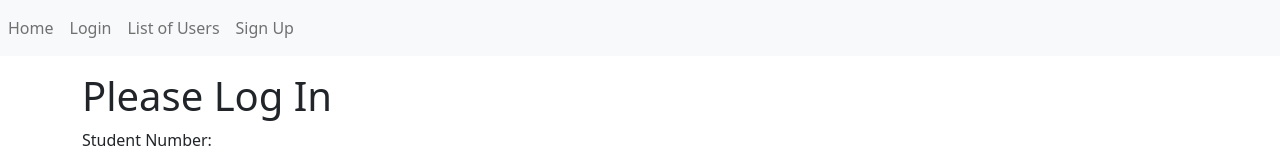
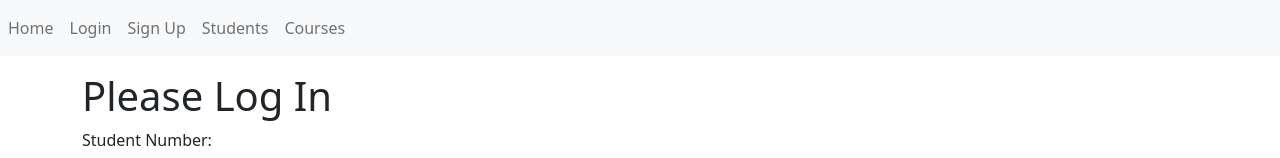
Before and after one commit to Kjumar/comp308assignment2, a React (Create React App) app in the folder react-app/: page /login in a window 1280 px wide. Shown: the top 158 px of the page. Built offline with nearby package versions, Linux system fonts and the light colour scheme; no server answers.

Commit message:
elevated auth status to main page

```diff
--- a/react-app/src/App.js
+++ b/react-app/src/App.js
@@ -1,5 +1,6 @@
-import React from 'react';
+import React, { useState, useEffect } from 'react';
 import {BrowserRouter as Router, Switch, Route, Link, Redirect} from "react-router-dom";
+import axios from 'axios';
 //
 import {Navbar, Nav} from 'react-bootstrap';
 import 'bootstrap/dist/css/bootstrap.min.css';
@@ -16,6 +17,27 @@ import EditStudent from './components/EditStudent';
 import ShowCourse from './components/ShowCourse';
 
 function App() {
+  const [loggedIn, setLoggedIn] = useState('auth');
+  //check if the user already logged-in
+  const readCookie = async () => {
+    axios.get('/read_cookie')
+      .then(result => {
+        //check if the user has logged in
+        if(result.data.screen !== 'auth')
+        {
+          setLoggedIn(result.data.screen);
+        }
+      }).catch((error) => {
+        console.log(error);
+        setLoggedIn('auth');
+      });
+  };
+  //runs the first time the view is rendered
+  //to check if user is signed in
+  useEffect(() => {
+    readCookie();
+  }, []); //only the first render
+  //
   return (
     <Router>
       <Navbar bg="light" expand="lg">
@@ -23,17 +45,23 @@ function App() {
         <Navbar.Collapse id="basic-navbar-nav">
           <Nav className="mr-auto">
             <Nav.Link href="/home">Home</Nav.Link>
-            <Nav.Link href="/login">Login</Nav.Link>
-            <Nav.Link href="/list">List of Users</Nav.Link>
+            {loggedIn === 'auth'
+              ?
+              <Nav.Link href="/login">Login</Nav.Link>
+              :
+              <Nav.Link href="/login">Profile</Nav.Link>
+            }
             <Nav.Link href="/create">Sign Up</Nav.Link>
+            <Nav.Link href="/students">Students</Nav.Link>
+            <Nav.Link href="/courses">Courses</Nav.Link>
           </Nav>
         </Navbar.Collapse>
       </Navbar>
 
       <div>
         <Route render ={()=> < Home />} path="/home" />
-        <Route render ={()=> < Login />} path="/login" />
-        <Route render ={()=> < ListStudents />} path="/list" />
+        <Route render ={()=> < Login screen={loggedIn} setScreen={setLoggedIn} />} path="/login" />
+        <Route render ={()=> < ListStudents />} path="/students" />
         <Route render ={()=> < CreateStudent />} path="/create" />
         <Route render ={()=> < ShowStudent />} path="/show/:id" />
         <Route render ={()=> < EditStudent />} path="/edit/:id" />
--- a/react-app/src/components/Login.js
+++ b/react-app/src/components/Login.js
@@ -4,9 +4,9 @@ import { Form, Button, Container } from 'react-bootstrap';
 import axios from 'axios';
 import View from './View';
 //
-function App() {
+function App(props) {
   //state variable for the screen, admin or user
-  const [screen, setScreen] = useState('auth');
+  const { screen, setScreen } = props;
   //store input field data, student number and password
   const [studentNumber, setStudentNumber] = useState();
   const [password, setPassword] = useState();
@@ -33,27 +33,6 @@ function App() {
     }
 
   };
-
-  //check if the user already logged-in
-  const readCookie = async () => {
-    axios.get('/read_cookie')
-      .then(result => {
-        //check if the user has logged in
-        if(result.data.screen !== 'auth')
-        {
-          setScreen(result.data.screen);
-        }
-      }).catch((error) => {
-        console.log(error);
-        setScreen('auth');
-      });
-  };
-  //runs the first time the view is rendered
-  //to check if user is signed in
-  useEffect(() => {
-    readCookie();
-  }, []); //only the first render
-  //
   return (
     <div className="App">
       {screen === 'auth'
```
